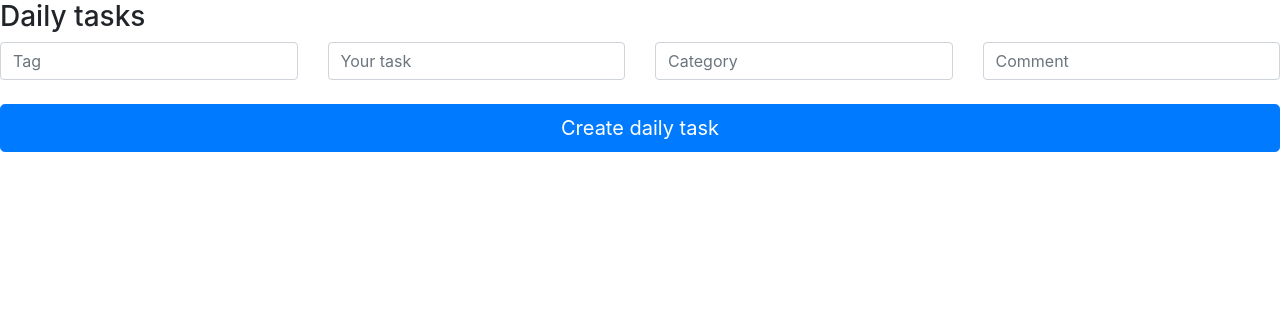
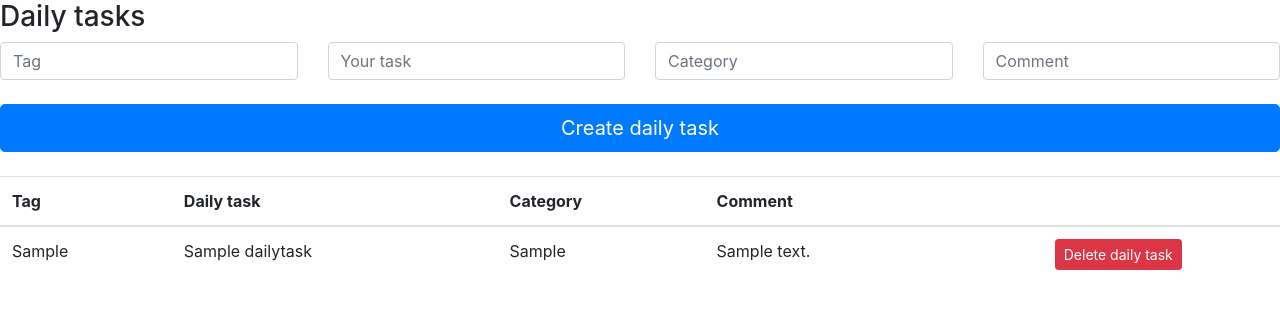
Before and after one commit to OrJaku/check-helper, a Django app: page /settings/ in a window 1280 px wide. Shown: the part 40-349 px from the top of the page. Run offline with Django 3.2, Linux system fonts and the light colour scheme; a user stored in the database is signed in; tables that the repository leaves empty hold one stand-in row (values such as "Sample post"); some libraries are stand-ins or nearby versions.

Commit message:
Implemented -Daily task- complitly

```diff
--- a/checkhelper/urls.py
+++ b/checkhelper/urls.py
@@ -9,7 +9,8 @@ from tasks.views import home, \
     task_detail, \
     update_task, \
     delete_task, \
-    settings
+    settings, \
+    delete_daily_task
 
 
 urlpatterns = [
@@ -26,5 +27,6 @@ urlpatterns = [
     path('change_task_status/', change_task_status, name='change_task_status'),
     path('delete_task/', delete_task, name='delete_task'),
 
-    path('settings/', settings, name='settings')
+    path('settings/', settings, name='settings'),
+    path('delete_daily_task/', delete_daily_task, name='delete_daily_task')
 ]
--- a/tasks/models.py
+++ b/tasks/models.py
@@ -30,7 +30,7 @@ class DailyTask(models.Model):
     category = models.CharField(max_length=20, null=False)
     description = models.CharField(max_length=100)
     tag = models.CharField(max_length=20, null=False)
-    # user = models.ForeignKey(User, on_delete=models.CASCADE, related_name='user_daily')
+    user = models.ForeignKey(User, on_delete=models.CASCADE, related_name='user_daily')
 
     def __str__(self):
         return 'Tag: %s' % self.tag
--- a/tasks/views.py
+++ b/tasks/views.py
@@ -41,27 +41,34 @@ def tasks_list(request):
     sort = "end_data"
     current_date = datetime.date.today()
 
-    tasks_user = Task.objects.all().filter(user=request.user).filter(brand=1).order_by(sort)
-    tasks_daily_user = Task.objects.all().filter(user=request.user).filter(brand=2).order_by(sort)
+    tasks_user = Task.objects.all().filter(user=request.user).filter(brand=1)
+    tasks_daily_user = Task.objects.all().filter(user=request.user).filter(brand=2)
 
-    tasks_user_archive = Task.objects.all().filter(user=request.user).order_by(sort)
+    tasks_user_archive = Task.objects.all().filter(user=request.user)
 
-    clear_task_list = [name[0] for name in tasks_daily_user.values_list('info')]
+    daily_task_list_info = [name[0] for name in tasks_daily_user.values_list('info')]
+    daily_task_list_name = [name[0] for name in tasks_daily_user.values_list('name')]
+
     daily_task_info = str(current_date)
-    if daily_task_info not in clear_task_list:
-        new_task(
-                "Daily task",
-                "category",
+
+    tasks_daily_settings = DailyTask.objects.all().filter(user=request.user)
+
+    for task_daily_settings in tasks_daily_settings:
+        if daily_task_info not in daily_task_list_info and task_daily_settings.name not in daily_task_list_name:
+            daily_task = DailyTask.objects.get(id=task_daily_settings.id)
+            new_task(
+                daily_task.name,
+                daily_task.category,
                 daily_task_info,
-                "description",
+                daily_task.description,
                 1,
                 request.user,
                 current_date,
                 current_date,
                 Brand.objects.get(id=2),
                 ).save()
-    else:
-        pass
+        else:
+            pass
 
     if request.method == "POST":
         if "sort" in request.POST:
@@ -124,9 +131,9 @@ def tasks_list(request):
         zipped_list = zip(lists, date_difference)
         return zipped_list
 
-    tasks_user_with_date_difference = zipping(tasks_user)
-    tasks_user_archive_with_date_difference = zipping(tasks_user_archive)
-    tasks_daily_user_with_date_difference = zipping(tasks_daily_user)
+    tasks_user_with_date_difference = zipping(tasks_user.order_by(sort))
+    tasks_user_archive_with_date_difference = zipping(tasks_user_archive.order_by(sort))
+    tasks_daily_user_with_date_difference = zipping(tasks_daily_user.order_by(sort))
 
     context = {
         'tasks': tasks_user_with_date_difference,
@@ -139,11 +146,16 @@ def tasks_list(request):
 
 @login_required(login_url='/user_login/')
 def task_detail(request, task_id):
-    task = Task.objects.get(id=task_id)
-    context = {
-        'task': task,
-    }
-    return render(request, 'task_detail.html', context)
+    try:
+        task = Task.objects.get(id=task_id)
+        context = {
+            'task': task,
+        }
+        return render(request, 'task_detail.html', context)
+
+    except Task.DoesNotExist:
+        context = {}
+        return render(request, 'home.html', context)
 
 
 @login_required(login_url='/user_login/')
@@ -214,11 +226,31 @@ def settings(request):
         name = request.POST.get("name")
         category = request.POST.get("category")
         description = request.POST.get("description")
-    # tasks_user = DailyTask.objects.all().filter(user=request.user).filter(brand=1).order_by(sort)
+        daily_task = DailyTask.objects.create(
+                                        tag=tag,
+                                        name=name,
+                                        category=category,
+                                        description=description,
+                                        user=request.user,
+                                        )
+        daily_task.save()
+    tasks_daily_user = DailyTask.objects.all().filter(user=request.user)
+
     context = {
-
+        "tasks_daily_user": tasks_daily_user
     }
     return render(request, 'settings.html', context)
+
+
+@login_required(login_url='/user_login/')
+def delete_daily_task(request):
+    if request.method == "POST":
+        task_id = request.POST["delete_daily_task"]
+        daily_task = DailyTask.objects.get(id=task_id)
+
+        daily_task.delete()
+        return redirect(f"/settings/")
+    return render(request, 'settings.html', {})
 
 
 def user_login(request):
--- a/templates/settings.html
+++ b/templates/settings.html
@@ -20,5 +20,34 @@
       </div><br>
         <center><button type="submit" class="btn btn-primary btn-lg btn-block">Create daily task</button><br></center>
     </form>
+  <table class="table">
+  <thead>
+    <tr>
+      <th scope="col">Tag</th>
+      <th scope="col">Daily task</th>
+      <th scope="col">Category</th>
+      <th scope="col">Comment</th>
+      <th scope="col">   </th>
+    </tr>
+  </thead>
+  <tbody>
+        {%for task_daily in tasks_daily_user%}
+    <tr>
+        <td>{{task_daily.tag}}</td>
+        <td>{{task_daily.name}}</td>
+        <td>{{task_daily.category}}</td>
+        <td>{{task_daily.description}}</td>
+        <td>
+            <center>
+                <form method="POST" action="/delete_daily_task/">{% csrf_token %}
+                        <button name="delete_daily_task" value={{task_daily.id}} type="submit" class="btn btn-danger btn-sm" >Delete daily task</button>
+                </form>
+            </center>
+        </td>
+    </tr>
+      {%endfor%}
+  </tbody>
+</table>
+
  </body>
 {% endblock %}
--- a/templates/task_detail.html
+++ b/templates/task_detail.html
@@ -35,7 +35,7 @@
 
   <tbody>
     <tr>
-      <th scope="row">ID:{{task.id}} {{task.brand.id}}</th>
+      <th scope="row">ID:{{task.id}}</th>
     </tr>
     <tr>
         <th scope="row"><b>Task: </b>
```
Also changed, not shown: templates/tasks_list.html (+13 -4 lines), tasks/migrations/0015_dailytask_user.py (added).
